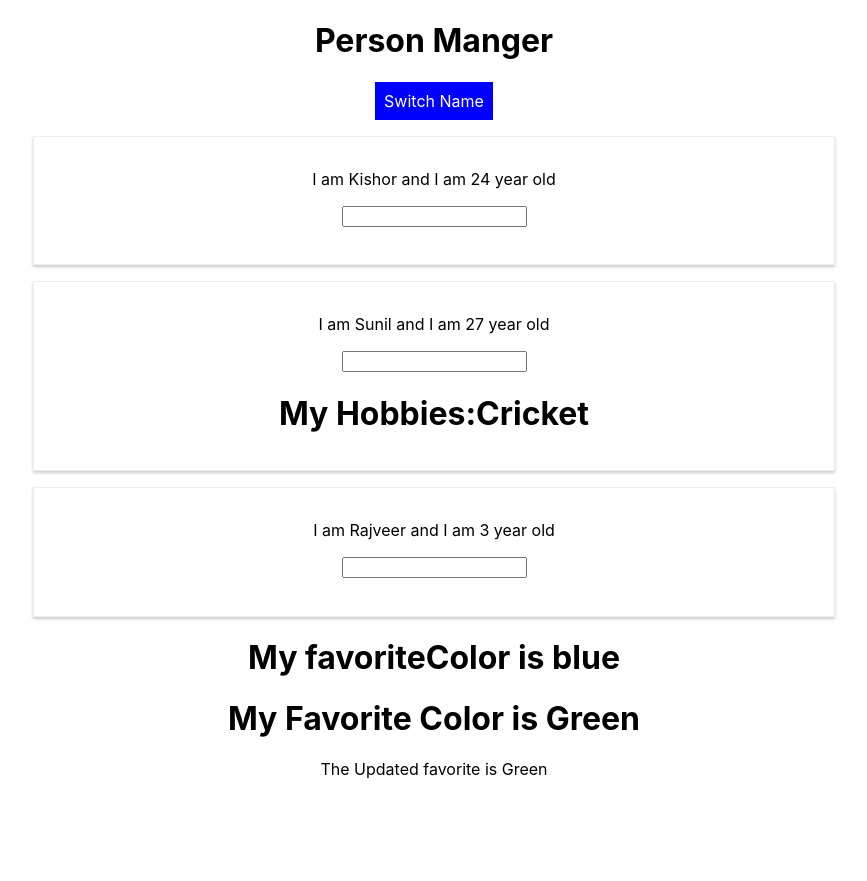
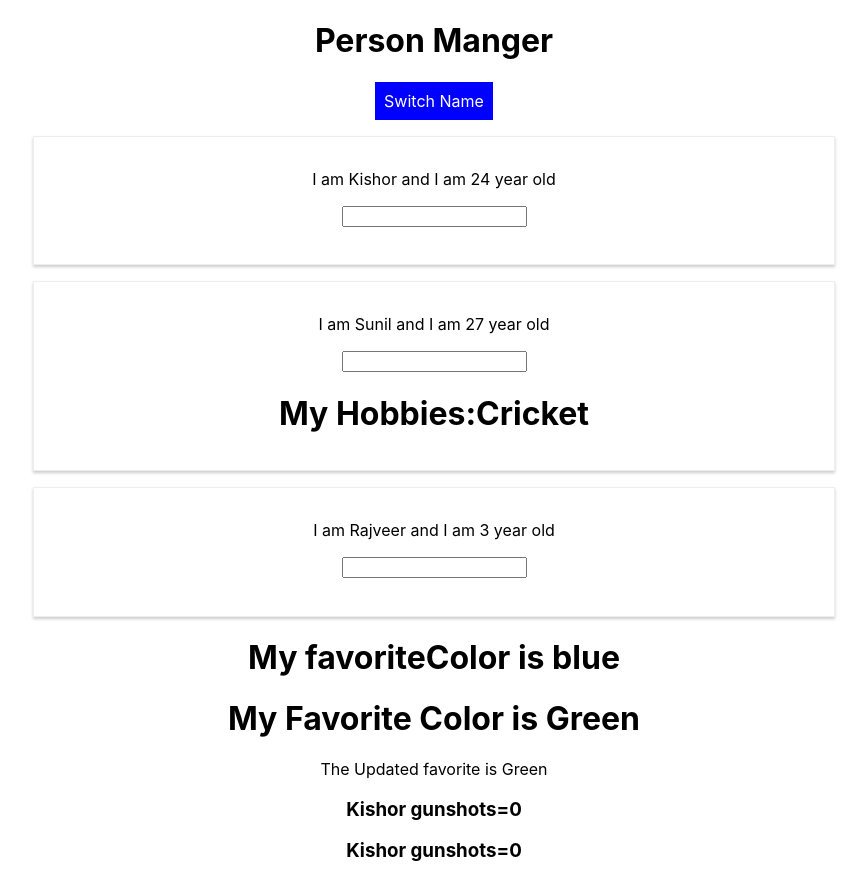
Before and after one commit to Kishor6941/udemy-react-classbased, a React (Create React App) app: page / in a window 1280 px wide. Shown: the whole page, without its empty margins (206-1073 px from the left). Before the commit the page ends 800 px from the top, so only its background shows below. Built offline with nearby package versions, Linux system fonts and the light colour scheme.

Commit message:
Higher Order Component in React

```diff
--- a/src/App.js
+++ b/src/App.js
@@ -3,6 +3,8 @@ import "./App.css";
 import Person from "./person/Person";
 import Mounting from "./React lifeCycle/Mounting";
 import Updating from "./React lifeCycle/Updating";
+import Men1 from "./person/HOC/Men1";
+import Men2 from "./person/HOC/Men2";
 
 class App extends Component {
   state = {
@@ -72,6 +74,8 @@ class App extends Component {
 
         <Mounting favcol="blue" />
         <Updating />
+        <Men1 />
+        <Men2 />
       </div>
     );
     /*
--- /dev/null
+++ b/src/person/HOC/Men1.js
@@ -0,0 +1,13 @@
+import React, { Component } from "react";
+import WithHoc from "../HOC/WithHoc";
+class Men1 extends Component {
+  render() {
+    const { gunshots, handleGunshot } = this.props;
+    return (
+      <div>
+        <h3 onMouseOver={handleGunshot}>Kishor gunshots={gunshots}</h3>
+      </div>
+    );
+  }
+}
+export default WithHoc(Men1);
--- /dev/null
+++ b/src/person/HOC/Men2.js
@@ -0,0 +1,14 @@
+import React, { Component } from "react";
+import WithHoc from "../HOC/WithHoc";
+
+class Men2 extends Component {
+  render() {
+    const { gunshots, handleGunshot } = this.props;
+    return (
+      <div>
+        <h3 onMouseOver={handleGunshot}>Kishor gunshots={gunshots}</h3>
+      </div>
+    );
+  }
+}
+export default WithHoc(Men2);
--- /dev/null
+++ b/src/person/HOC/WithHoc.js
@@ -0,0 +1,29 @@
+import React from "react";
+
+const WithHoc = (Men) => {
+  class NewComponent extends React.Component {
+    constructor(props) {
+      super(props);
+
+      this.state = {
+        gunshots: 0,
+      };
+    }
+    handleGunshot = () => {
+      this.setState({
+        gunshots: this.state.gunshots + 1,
+      });
+    };
+    render() {
+      return (
+        <Men
+          gunshots={this.state.gunshots}
+          handleGunshot={this.handleGunshot}
+        />
+      );
+    }
+  }
+  return NewComponent;
+};
+
+export default WithHoc;
```
Also changed, not shown: src/HOC.md (added, +12 -0 lines), src/ReactMemo.md (added, +27 -0 lines).
